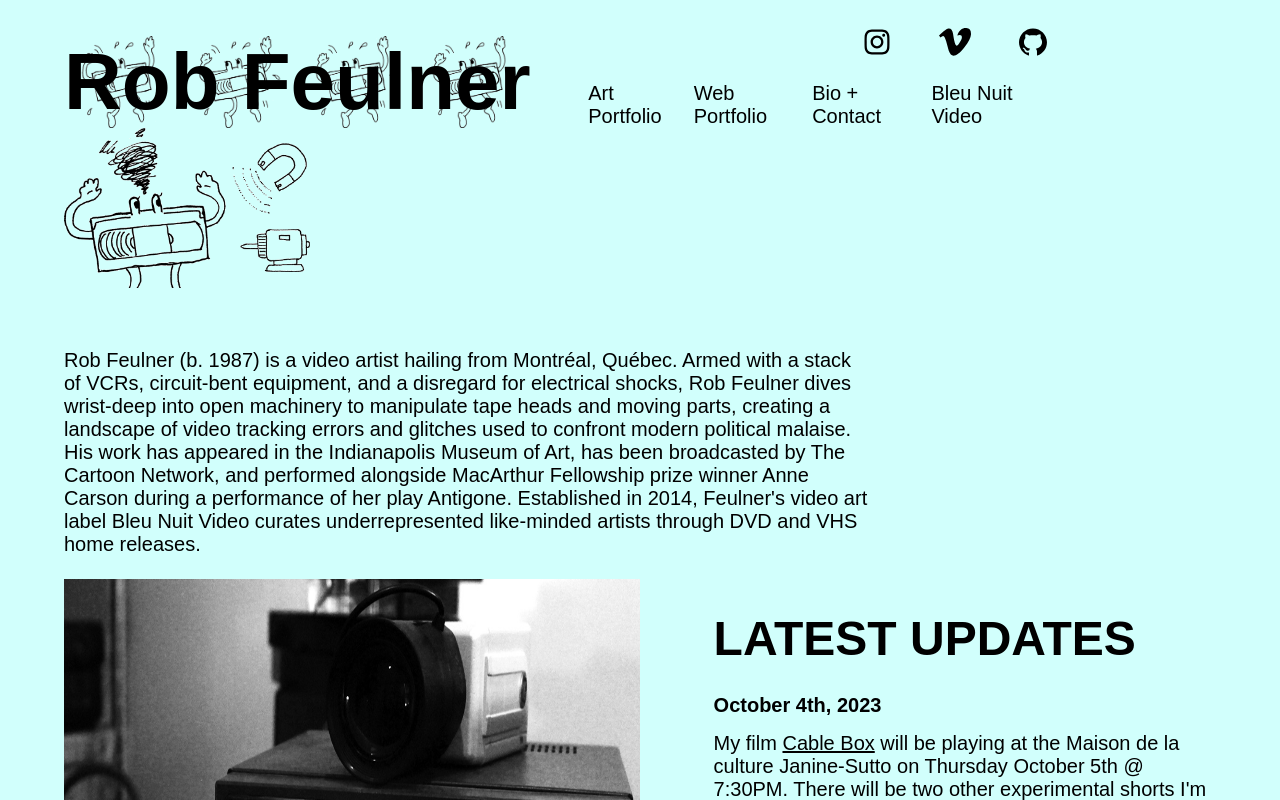
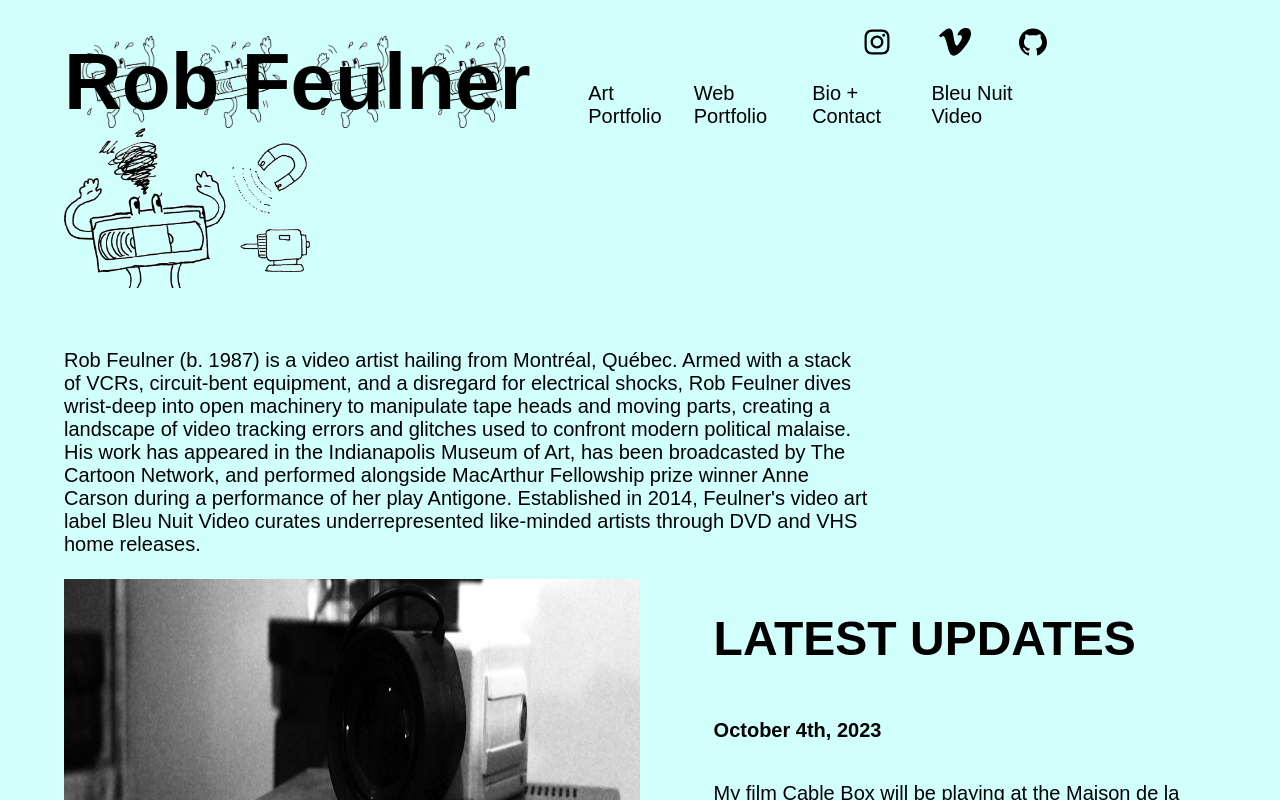
Before and after one commit to robfeulner/personal-portfolio, a React (Create React App) app: page / in a window 1280 px wide. Shown: the top 800 px of the page. Built offline with nearby package versions, Linux system fonts and the light colour scheme.

Commit message:
Updated P tag margin

```diff
--- a/src/components/home/Updates.jsx
+++ b/src/components/home/Updates.jsx
@@ -74,7 +74,6 @@ const Title = styled.h1`
 
 const P = styled.p`
   font-size: 1.25em;
-  margin-top: -5px;
 `;
 
 const StyledLink = styled(Link)`
```
